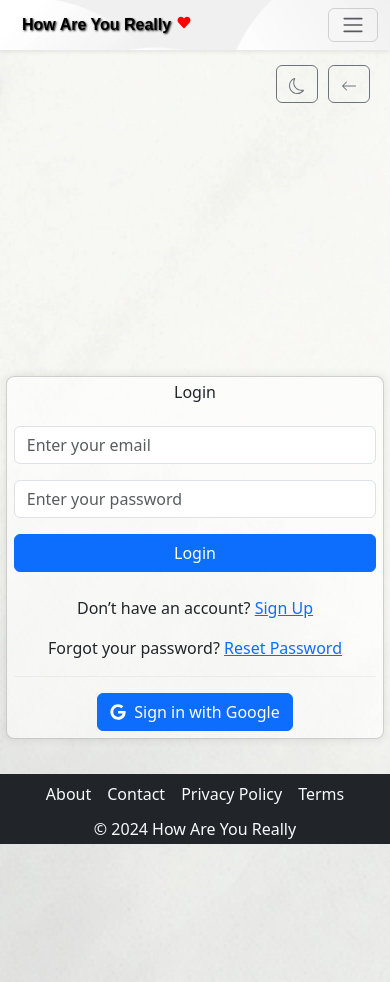
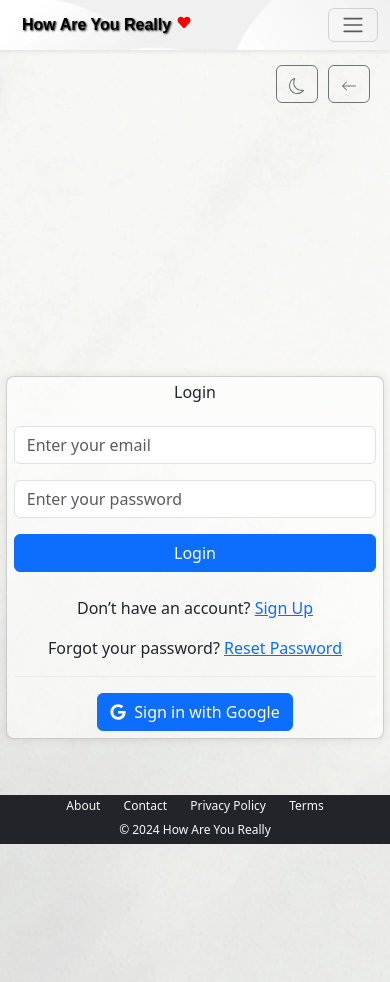
Before and after one commit to jeffdruid/how-are-you-really, a React (Create React App) app in the folder frontend/: page /login in a window 390 px wide. Built offline with nearby package versions, Linux system fonts and the light colour scheme; no server answers; the HTML template or start-up script is replaced by a standard one.

Commit message:
Enhance Footer component styling; update button variant in ProfileView and add footer styles in App.css

```diff
--- a/frontend/src/App.css
+++ b/frontend/src/App.css
@@ -55,4 +55,13 @@ hr {
   #root > div.content-wrapper.mt-4.container > div > div:nth-child(4){
     padding: 0.2rem !important;
   }
+
+  /* Footer Styling */
+  .footer, .footer .text-light {
+    padding: .1rem !important;
+    font-size: .75rem !important;
+  }
+  .footer .text-light {
+    margin: 0 10px !important;
+  }
 }
--- a/frontend/src/components/Footer.js
+++ b/frontend/src/components/Footer.js
@@ -30,7 +30,7 @@ function Footer() {
         <Navbar
           bg="dark"
           variant="dark"
-          className="justify-content-center py-0"
+          className="justify-content-center py-0 footer"
           style={{ fontSize: "0.85rem" }}
         >
           <Nav>
@@ -65,11 +65,11 @@ function Footer() {
           </Nav>
         </Navbar>
         <div
-          className="bg-dark text-center py-0 text-light"
+          className="bg-dark text-center py-0 text-light footer"
           style={{ fontSize: "0.8rem" }}
         >
           <Container>
-            <p className="mb-0">
+            <p className="mb-0 footer">
               &copy; {new Date().getFullYear()} How Are You Really
             </p>
           </Container>
--- a/frontend/src/components/ProfileView.js
+++ b/frontend/src/components/ProfileView.js
@@ -202,7 +202,7 @@ const ProfileView = () => {
                 )}
 
                 <Button
-                  variant="primary"
+                  variant="secondary"
                   type="submit"
                   className="mt-4"
                   disabled={loading || uploading}
```
Also changed, not shown: 1 other file (tests, documents, lock files or other folders).
